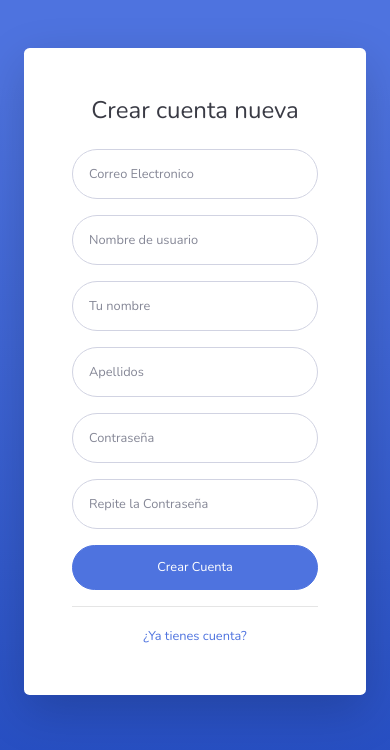
After one commit to AlfonsoGautrin/plagiarism_detector, a Django app: a page that uses plagiarism_detector/usuarios/templates/registration/signup.html in a window 390 px wide. The commit adds this page. Shown: the top 750 px of the page. Run offline with Django 3.2, Linux system fonts and the light colour scheme; some libraries are stand-ins or nearby versions.

Commit message:
Se agrego el registro de nuevos usuarios

```diff
--- a/plagiarism_detector/plagiarism_detector/urls.py
+++ b/plagiarism_detector/plagiarism_detector/urls.py
@@ -20,5 +20,6 @@ urlpatterns = [
     path('admin/', admin.site.urls),
     path('essays', include('essays.urls')),
     path('usuarios', include('usuarios.urls')),
-
+    path('accounts/', include('django.contrib.auth.urls')),
+    path('accounts/', include('usuarios.urls')),
 ]
--- a/plagiarism_detector/usuarios/models.py
+++ b/plagiarism_detector/usuarios/models.py
@@ -19,3 +19,7 @@ class Usuario(AbstractUser) :
 
     USERNAME_FIELD = 'email'
     REQUIRED_FIELDS = ['username']
+
+    def __str__(self):
+
+        return f'ID: {self.id} NOMBRE: {self.username} Correo: {self.email}'
--- a/plagiarism_detector/usuarios/templates/registration/login.html
+++ b/plagiarism_detector/usuarios/templates/registration/login.html
@@ -39,7 +39,7 @@
                                     <hr>
                                 </form>
                                 <div class="text-center">
-                                    <a class="small" href="#">Create an Account!</a>
+                                    <a class="small" href="{% url 'signup'%}">¡Crear nueva cuenta!</a>
                                 </div>
                             </div>
                         </div>
--- /dev/null
+++ b/plagiarism_detector/usuarios/templates/registration/signup.html
@@ -0,0 +1,103 @@
+{% extends "base.html" %}
+
+{% block content %}
+
+<div class="container">
+
+    <!-- Outer Row -->
+    <div class="row justify-content-center">
+
+        <div class="col-xl-10 col-lg-12 col-md-9">
+
+            <div class="card o-hidden border-0 shadow-lg my-5">
+                <div class="card-body p-0">
+                    <!-- Nested Row within Card Body -->
+                    <div class="row">
+                        <div class="col-lg-6 d-none d-lg-block custom-image"></div>
+                        <div class="col-lg-6">
+                            <div class="p-5">
+                                <div class="text-center">
+                                    <h1 class="h4 text-gray-900 mb-4">Crear cuenta nueva</h1>
+                                </div>
+                                 <form action="" method="post" class="user">
+                                    {% csrf_token %}
+                                    {% if error %}
+                                    <div class="form-group">
+                                        <input type="email" name="email" class="form-control form-control-user"
+                                            id="id_email" aria-describedby="emailHelp" value="{{email}}"
+                                            placeholder="Correo Electronico" required>
+                                    </div>
+                                    <div class="form-group">
+                                        <input type="text" name="username" maxlength="50" class="form-control form-control-user"
+                                            id="id_username" aria-describedby="emailHelp" value="{{username}}"
+                                            placeholder="Nombre de usuario" required>
+                                    </div>
+                                    <div class="form-group">
+                                        <input type="text" name="first_name" maxlength="50" class="form-control form-control-user"
+                                            id="id_first_name" aria-describedby="emailHelp" value="{{first_name}}"
+                                            placeholder="Tu nombre" required>
+                                    </div>
+                                    <div class="form-group">
+                                        <input type="text" name="last_name" maxlength="50" class="form-control form-control-user"
+                                            id="id_last_name" aria-describedby="emailHelp" value="{{last_name}}"
+                                            placeholder="Apellidos" required>
+                                    </div>
+
+                                    {% else %}
+                                    <div class="form-group">
+                                        <input type="email" name="email" class="form-control form-control-user"
+                                            id="id_email" aria-describedby="emailHelp"
+                                            placeholder="Correo Electronico" required>
+                                    </div>
+                                    <div class="form-group">
+                                        <input type="text" name="username" maxlength="50" class="form-control form-control-user"
+                                            id="id_username" aria-describedby="emailHelp"
+                                            placeholder="Nombre de usuario" required>
+                                    </div>
+                                    <div class="form-group">
+                                        <input type="text" name="first_name" maxlength="50" class="form-control form-control-user"
+                                            id="id_first_name" aria-describedby="emailHelp"
+                                            placeholder="Tu nombre" required>
+                                    </div>
+                                    <div class="form-group">
+                                        <input type="text" name="last_name" maxlength="50" class="form-control form-control-user"
+                                            id="id_last_name" aria-describedby="emailHelp"
+                                            placeholder="Apellidos" required>
+                                    </div>
+                                    {% endif %}
+                                    <div class="form-group">
+                                        <input type="password" name="password1" autocomplete="new-password" required id="id_password1" class="form-control form-control-user"
+                                             placeholder="Contraseña" required>
+                                    </div>
+                                    <div class="form-group">
+                                        <input type="password" name="password2" autocomplete="new-password" required id="id_password2" class="form-control form-control-user"
+                                            placeholder="Repite la Contraseña" required>
+                                    </div>
+                                    <div class="form-group">
+                                    </div>
+                                    {% if error %}
+                                    <p style="color:red">{{error_message}}</p>
+                                    {% endif %}
+                                    <input type="submit" value="Crear Cuenta" class="btn btn-primary btn-user btn-block">
+                                    <hr>
+                                </form>
+                                <div class="text-center">
+                                    <a class="small" href="{% url 'login'%}">¿Ya tienes cuenta?</a>
+                                </div>
+                            </div>
+                        </div>
+                    </div>
+                </div>
+            </div>
+
+        </div>
+
+    </div>
+
+</div>
+
+<script >
+  document.getElementById('page-top').classList.add('bg-gradient-primary')
+</script>
+
+{% endblock %}
--- a/plagiarism_detector/usuarios/urls.py
+++ b/plagiarism_detector/usuarios/urls.py
@@ -3,8 +3,8 @@ from usuarios import views
 
 
 
+
 urlpatterns = [
-    path('accounts/', include('django.contrib.auth.urls')),
 
-    path('registro/', views.registro.as_view(), name = 'registro')
+    path('signup/', views.SignUpView, name="signup")
 ]
--- a/plagiarism_detector/usuarios/views.py
+++ b/plagiarism_detector/usuarios/views.py
@@ -1,10 +1,88 @@
-from .forms import UserCreationFormWithEmail
-from django.contrib.auth.forms import UserCreationForm
-from django.views.generic import CreateView
+from django.shortcuts import render, redirect
 from django.urls import reverse_lazy
+from usuarios.models import Usuario
 
 # Create your views here.
-class registro(CreateView) :
-    form_class    = UserCreationFormWithEmail
-    success_url   = reverse_lazy('login')
-    template_name = 'registration/register.html'
+def SignUpView(request):
+    if request.method == 'POST' :
+        email      = request.POST['email']
+        username   = request.POST['username']
+        first_name = request.POST['first_name']
+        last_name  = request.POST['last_name']
+        password1  = request.POST['password1']
+        password2  = request.POST['password2']
+
+        email      = email.lower()
+        first_name = first_name.capitalize()
+        last_name  = capitalize_last_name(last_name)
+
+        if not check_passwords(password1, password2) :
+            error_message = 'Las contraseñas no coinciden'
+            return send_error_message(error_message, email, username, first_name, last_name, request)
+
+        if  email_exist(email) :
+            error_message = 'Ya existe una cuenta con la direccion de correo ingresada'
+            return send_error_message(error_message, email, username, first_name, last_name, request)
+
+
+        elif  username_exist(username) :
+            error_message = 'Ya existe una cuenta con ese nombre de usuario'
+            return send_error_message(error_message, email, username, first_name, last_name, request)
+
+        elif check_space_empty(username) :
+            error_message = 'El nombre de usuario no puede contener espacios'
+            return send_error_message(error_message, email, username, first_name, last_name, request)
+
+
+        Usuario.objects.create_user(
+            email=email,
+            username=username,
+            first_name=first_name,
+            last_name=last_name,
+            password=password1,
+            is_superuser=False
+        )
+        return redirect('login')
+    return render(request, 'registration/signup.html', {'error':False})
+
+
+def check_passwords(password1, password2) :
+    return password1 == password2
+
+def email_exist(value) :
+    user = Usuario.objects.filter(email=value)
+    if len(user) > 0:
+        return True;
+    return False;
+
+def username_exist(value) :
+    user = Usuario.objects.filter(username=value)
+    if len(user) > 0:
+        return True;
+    return False;
+
+def check_space_empty(word) :
+    words_list = word.split() #ALFONSO G El metodo split crea una lista con cada palabra de un str
+    return len(words_list) > 1 #Si la lista solo contiene mas de una palabra significa que el str contiene espacios
+
+def capitalize_last_name(last_name) :
+    last_names = last_name.split()
+    last_name = ''
+    for i in range(len(last_names)) :
+        last_names[i] = last_names[i].capitalize()
+        last_name += (last_names[i].capitalize() + ' ')
+    return last_name
+
+
+
+
+def send_error_message(error_message, email, username, first_name, last_name, request) :
+    data = {
+        'email'         : email,
+        'username'      : username,
+        'first_name'    : first_name ,
+        'last_name'     : last_name,
+        'error'         : True,
+        'error_message' : error_message,
+    }
+    return render(request, 'registration/signup.html', data)
```
Also changed, not shown: plagiarism_detector/usuarios/forms.py (deleted, +0 -10 lines), plagiarism_detector/usuarios/templates/registration/register.html (deleted, +0 -75 lines), plagiarism_detector/essays/migrations/0002_alter_essay_id.py (added), plagiarism_detector/usuarios/migrations/0002_auto_20210506_0022.py (added).
